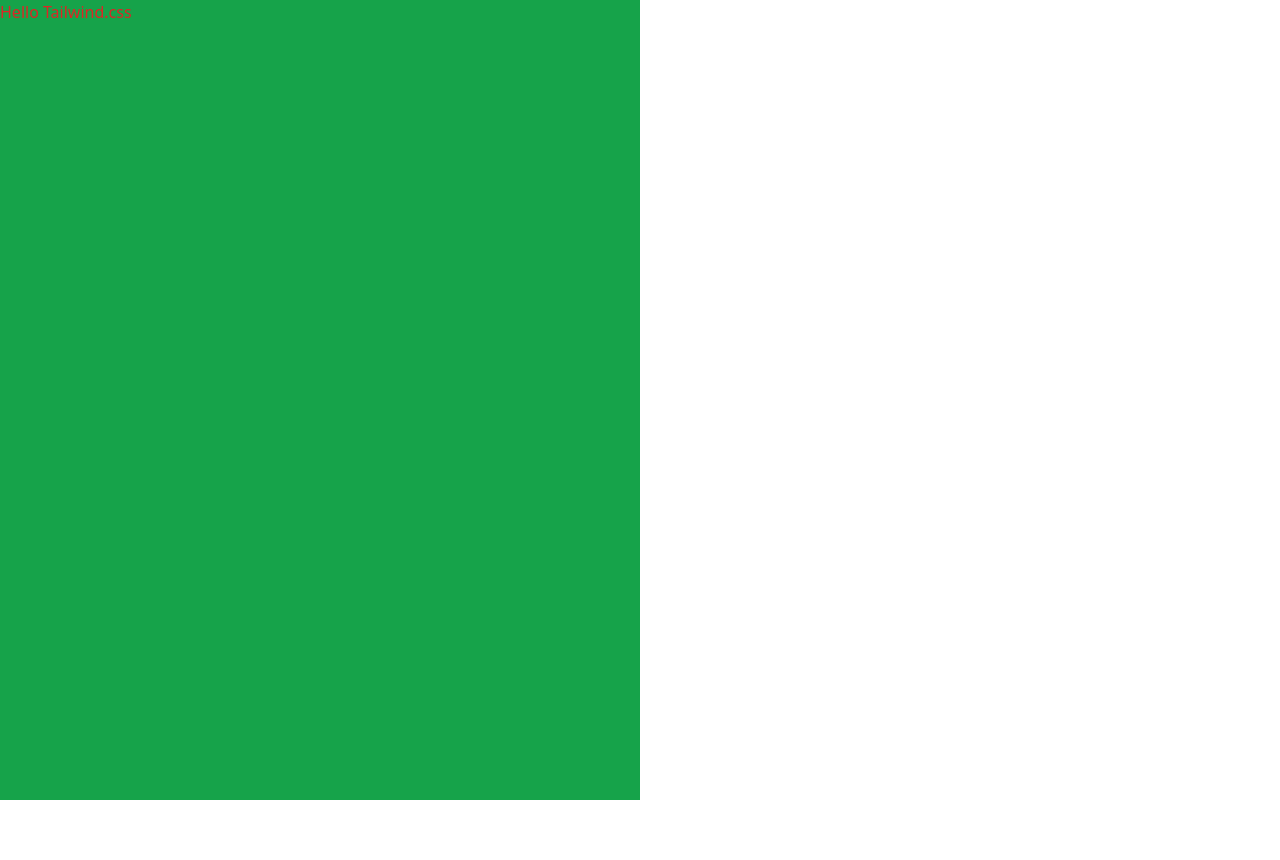
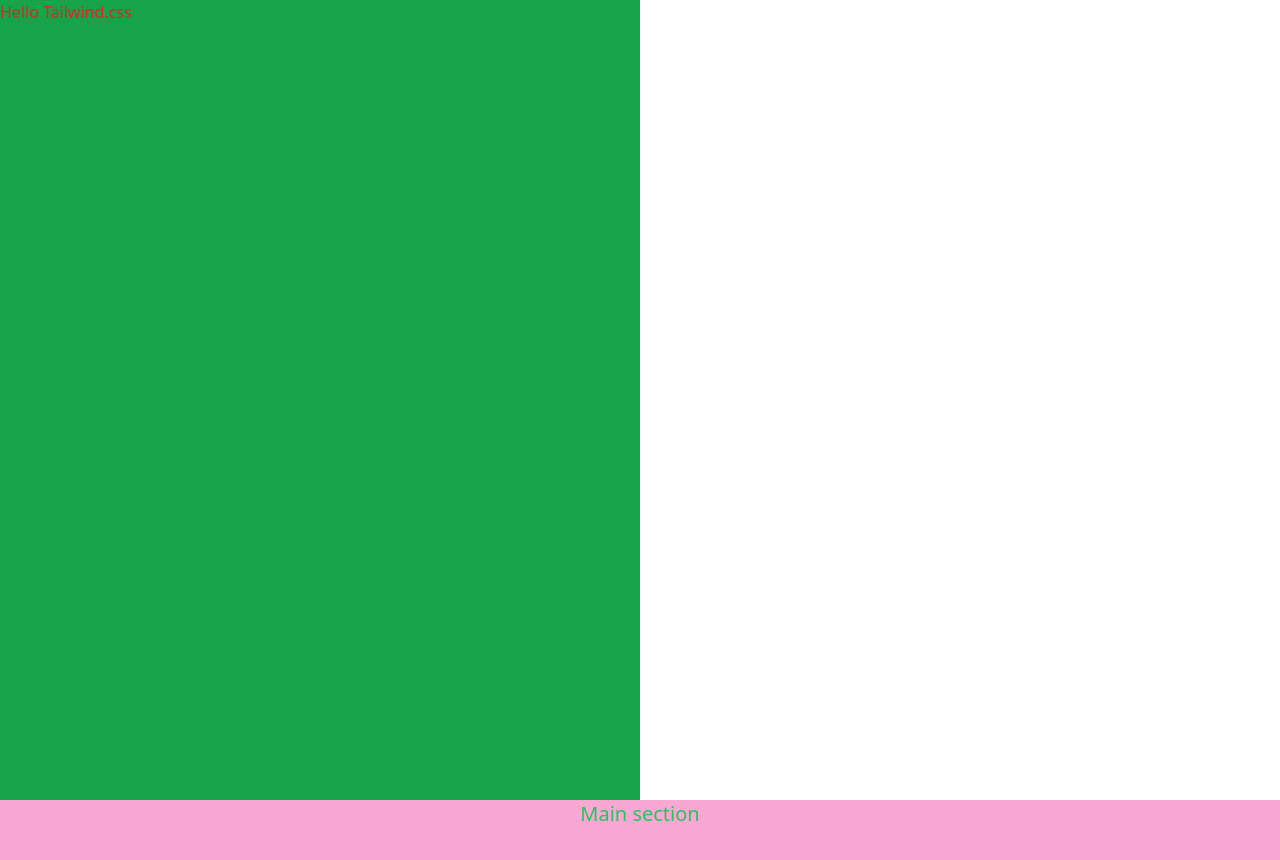
Before and after one commit to Dc-Coders/f17-first-repo, a plain HTML site: page src/index.html in a window 1280 px wide. Before the commit the page ends 800 px from the top, so only its background shows below. Drawn offline with Linux system fonts and the light colour scheme.

Commit message:
main section builded

```diff
--- a/src/index.html
+++ b/src/index.html
@@ -15,5 +15,14 @@
     </div>
 
 
+<main class="w-full h-screen bg-pink-300">
+    <div class="container">
+        <section>
+            <h2 class="text-green-500 text-xl text-center">Main section</h2>
+        </section>
+    </div>
+</main>
+
+
 </body>
 </html>
```
Also changed, not shown: src/output.css.
